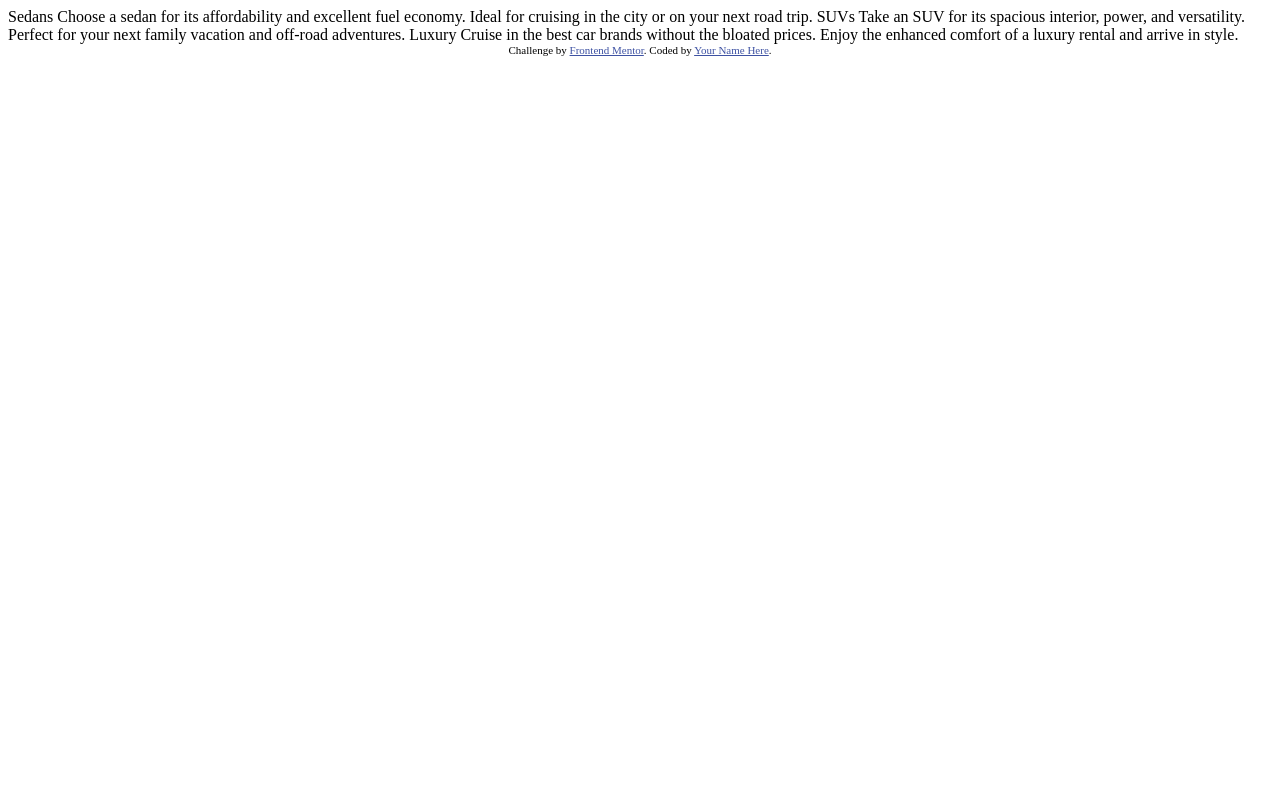
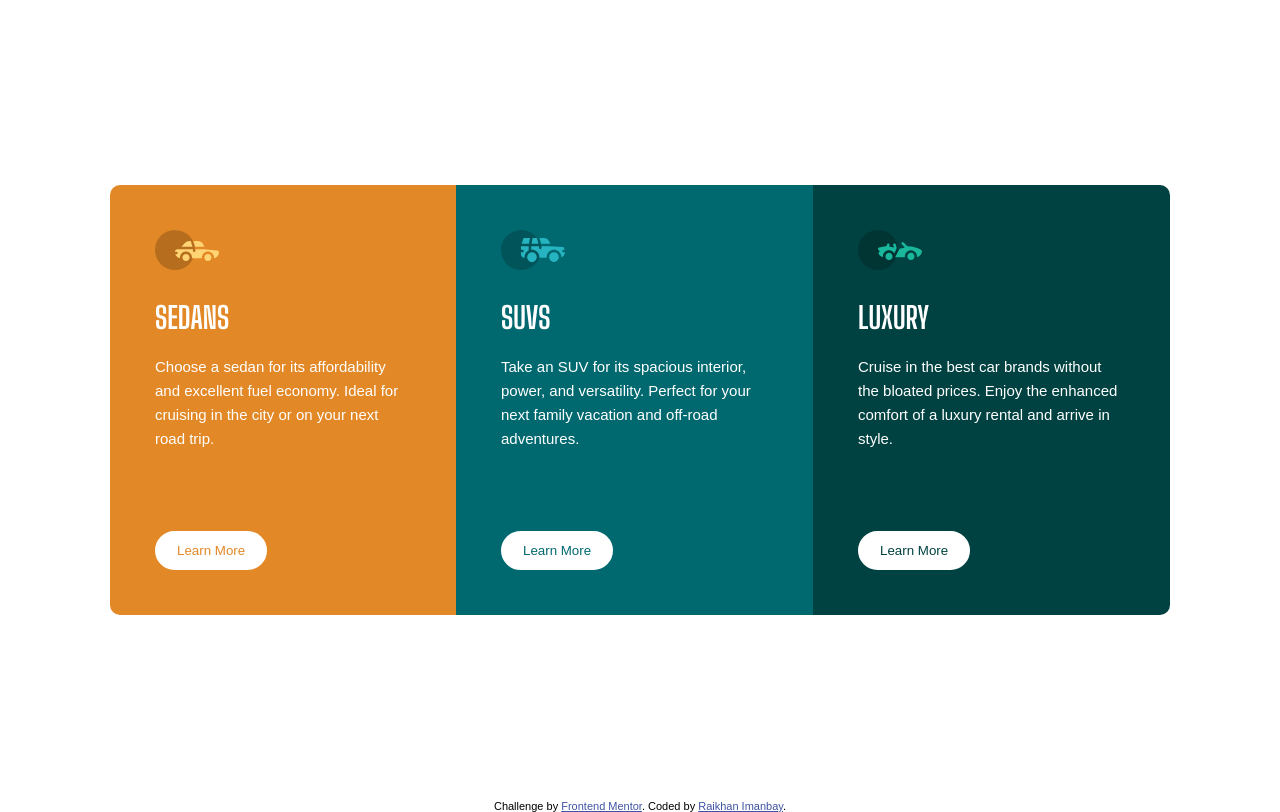
Before and after one commit to RaikhanImanbay/3-column-preview-card-component, a plain HTML site: page index.html in a window 1280 px wide. Drawn offline with Linux system fonts and the light colour scheme.

Commit message:
changed files

```diff
--- a/index.html
+++ b/index.html
@@ -5,32 +5,46 @@
   <meta name="viewport" content="width=device-width, initial-scale=1.0"> <!-- displays site properly based on user's device -->
 
   <link rel="icon" type="image/png" sizes="32x32" href="./images/favicon-32x32.png">
-
+  <link rel="preconnect" href="https://fonts.googleapis.com">
+<link rel="preconnect" href="https://fonts.gstatic.com" crossorigin>
+<link href="https://fonts.googleapis.com/css2?family=Big+Shoulders+Display:wght@700&display=swap" rel="stylesheet">
+  <link rel="stylesheet" href="style.css">
   <title>Frontend Mentor | 3-column preview card component</title>
 
-  <!-- Feel free to remove these styles or customise in your own stylesheet 👍 -->
-  <style>
-    .attribution { font-size: 11px; text-align: center; }
-    .attribution a { color: hsl(228, 45%, 44%); }
-  </style>
+
 </head>
 <body>
+  <div class="container">
+    <div class="card bright-orange">
+      <img src="./images/icon-sedans.svg" alt="icon-sedans">
+      <h3>Sedans</h3>
+      <p> Choose a sedan for its affordability and excellent fuel economy. Ideal for cruising in the city
+        or on your next road trip.</p>
+        <button class="btn">Learn More</button>
+    </div>
 
-  Sedans
-  Choose a sedan for its affordability and excellent fuel economy. Ideal for cruising in the city
-  or on your next road trip.
+   <div class="card dark-cyan">
+     <img src="./images/icon-suvs.svg" alt="icon-suvs">
+    <h3>SUVs</h3>
+    <p>Take an SUV for its spacious interior, power, and versatility. Perfect for your next family vacation
+      and off-road adventures.</p>
+      <button class="btn">Learn More</button>
+    </div>
 
-  SUVs
-  Take an SUV for its spacious interior, power, and versatility. Perfect for your next family vacation
-  and off-road adventures.
+    <div class="card very-dark-cyan">
+      <img src="./images/icon-luxury.svg" alt="icon-luxury">
+      <h3>Luxury</h3>
+      <p>Cruise in the best car brands without the bloated prices. Enjoy the enhanced comfort of a luxury
+        rental and arrive in style.</p>
+        <button class="btn">Learn More</button>
 
-  Luxury
-  Cruise in the best car brands without the bloated prices. Enjoy the enhanced comfort of a luxury
-  rental and arrive in style.
+    </div>
+
+  </div>
 
   <div class="attribution">
     Challenge by <a href="https://www.frontendmentor.io?ref=challenge" target="_blank">Frontend Mentor</a>.
-    Coded by <a href="#">Your Name Here</a>.
+    Coded by <a href="https://github.com/RaikhanImanbay/">Raikhan Imanbay</a>.
   </div>
 </body>
 </html>
--- /dev/null
+++ b/style.css
@@ -0,0 +1,126 @@
+:root {
+--bright-orange: hsl(31, 77%, 52%);
+--dark-cyan: hsl(184, 100%, 22%);
+--ver-dark-cyan: hsl(179, 100%, 13%);
+}
+
+* {
+    margin: 0;
+    padding: 0;
+    box-sizing: border-box;
+}
+body, button {
+    font-family: "Lexend Deca", sans-serif;
+}
+
+h3 {
+    font-family: "Big Shoulders Display", sans-serif;
+    text-transform: uppercase;
+    font-size: 30px;
+}
+p {
+    font-size: 15px;
+    line-height: 1.6;
+}
+
+.btn {
+    background-color: #ffffff;
+    border: 2px solid #fff;
+    border-radius: 30px;
+    padding: 10px 20px;
+    cursor: pointer;
+    transition: all 0.4s ease-in-out;
+}
+
+.bright-orange {
+    background-color: var(--bright-orange);
+    color: #ffffff;
+    border-radius: 10px 10px 0 0;
+}
+
+.bright-orange .btn {
+    color: var(--bright-orange);
+}
+
+.dark-cyan {
+    background-color: var(--dark-cyan);
+    color: #ffffff;
+}
+
+.dark-cyan .btn {
+    color:  var(--dark-cyan);
+}
+
+.very-dark-cyan {
+    background-color: var(--ver-dark-cyan);
+    color: #ffffff;
+    border-radius: 0 0 10px 10px;
+}
+
+.very-dark-cyan .btn {
+    color: var(--ver-dark-cyan);
+}
+
+.btn:hover {
+    background-color: transparent;
+    color: #fff;
+    }
+
+.container {
+    padding: 20px;
+}
+
+.card {
+    padding: 30px;
+}
+
+.card img {
+    margin-bottom: 25px;
+}
+
+.card h3 {
+    margin-bottom: 20px;
+}
+
+.card p {
+    margin-bottom: 30px;
+}
+
+.attribution {
+    font-size: 11px; text-align: center;
+}
+
+.attribution a {
+    color: hsl(228, 45%, 44%);
+}
+
+@media (min-width: 992px) {
+    .container {
+        display: flex;
+        align-items: center;
+        justify-content: center;
+        min-height: 100vh;
+        max-width: 900px;
+        margin: auto;
+    }
+    .bright-orange {
+        border-radius: 10px 0 0 10px;
+    }
+    .very-dark-cyan {
+        border-radius: 0 10px 10px 0;
+    }
+
+    .card {
+        padding: 45px;
+    }
+
+    .card p {
+        margin-bottom: 80px;
+    }
+}
+
+@media (min-width: 1280px) {
+    .container {
+        max-width: 1100px;
+    }
+}
```
